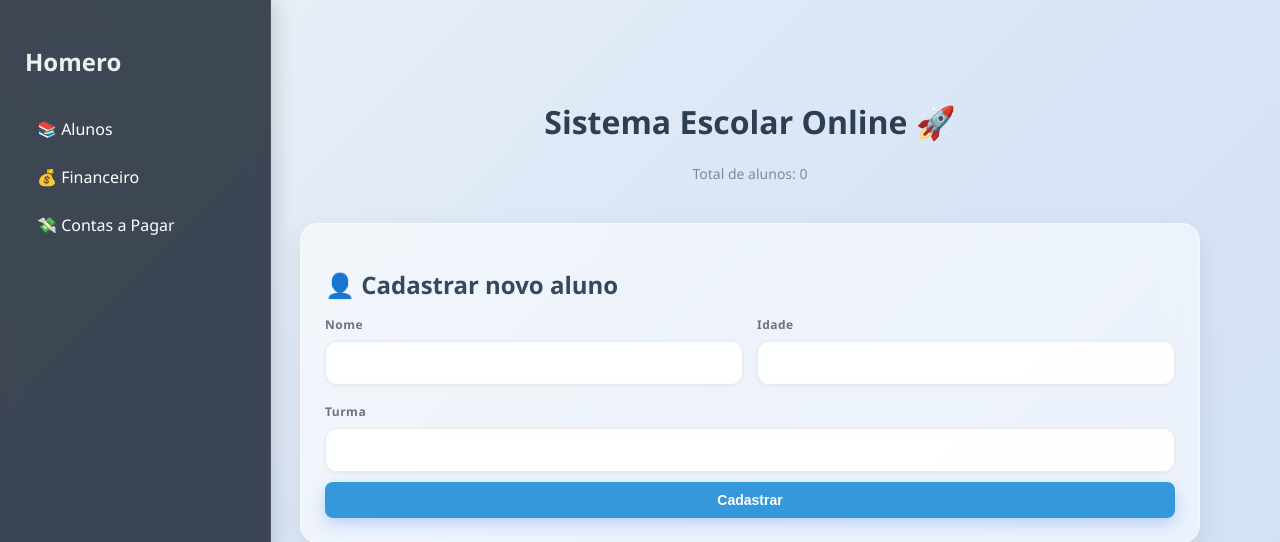
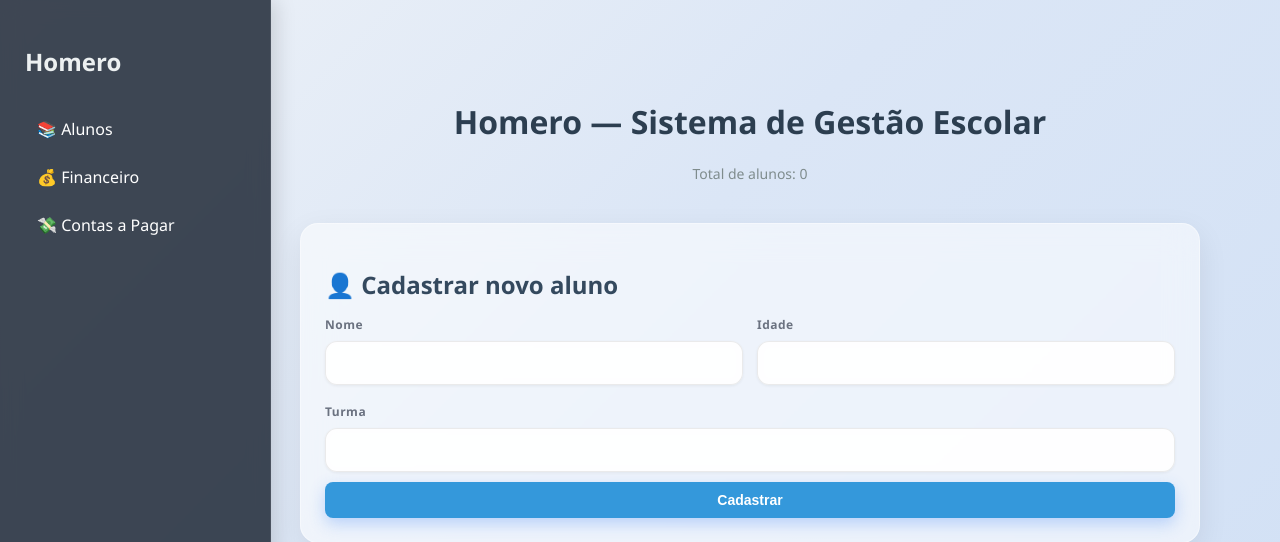
Before and after one commit to bobpontes/Homero, a Flask app: page / in a window 1280 px wide. Shown: the top 542 px of the page. Run offline with Flask 3, Linux system fonts and the light colour scheme; data that the repository does not hold is empty.

Commit message:
style(branding): define título e identidade como Homero — Sistema de Gestão Escolar

```diff
--- a/templates/404.html
+++ b/templates/404.html
@@ -2,7 +2,7 @@
 <html>
 <head>
     <link rel="stylesheet" href="{{ url_for('static', filename='style.css')}}">
-    <title>Ops!</title>
+    <title>Homero — Ops!</title>
 </head>
 <body>
     <aside class="sidebar">
--- a/templates/contas_pagar.html
+++ b/templates/contas_pagar.html
@@ -2,7 +2,7 @@
 <html lang="pt-BR">
 <head>
     <link rel="stylesheet" href="{{ url_for('static', filename='style.css')}}">
-    <title>Contas a Pagar</title>
+    <title>Homero — Contas a Pagar</title>
 </head>
 <body>
     <div class="layout">
--- a/templates/editar.html
+++ b/templates/editar.html
@@ -2,7 +2,7 @@
 <html>
 <head>
     <link rel="stylesheet" href="{{ url_for('static', filename='style.css')}}">
-    <title>Editar Aluno</title>
+    <title>Homero — Editar Aluno</title>
 </head>
 <body>
     <div class="layout">
--- a/templates/financeiro.html
+++ b/templates/financeiro.html
@@ -2,7 +2,7 @@
 <html lang="pt-BR">
 <head>
     <link rel="stylesheet" href="{{ url_for('static', filename='style.css')}}">
-    <title>Financeiro</title>
+    <title>Homero — Financeiro</title>
 </head>
 <body>
     <div class="layout">
--- a/templates/index.html
+++ b/templates/index.html
@@ -2,7 +2,7 @@
 <html>
 <head>
     <link rel="stylesheet" href="{{ url_for('static', filename='style.css')}}">
-    <title>Sistema Escolar Online</title>
+    <title>Homero — Sistema de Gestão Escolar</title>
 </head>
 <body>
     <div class="layout">
@@ -18,7 +18,7 @@
         <main class="content">
             <div class="container">
                 <header class="header">
-                    <h1>Sistema Escolar Online 🚀</h1>
+                    <h1>Homero — Sistema de Gestão Escolar</h1>
                     <p class="contador"> Total de alunos: {{ total }}</p>
                 </header>
 
```
